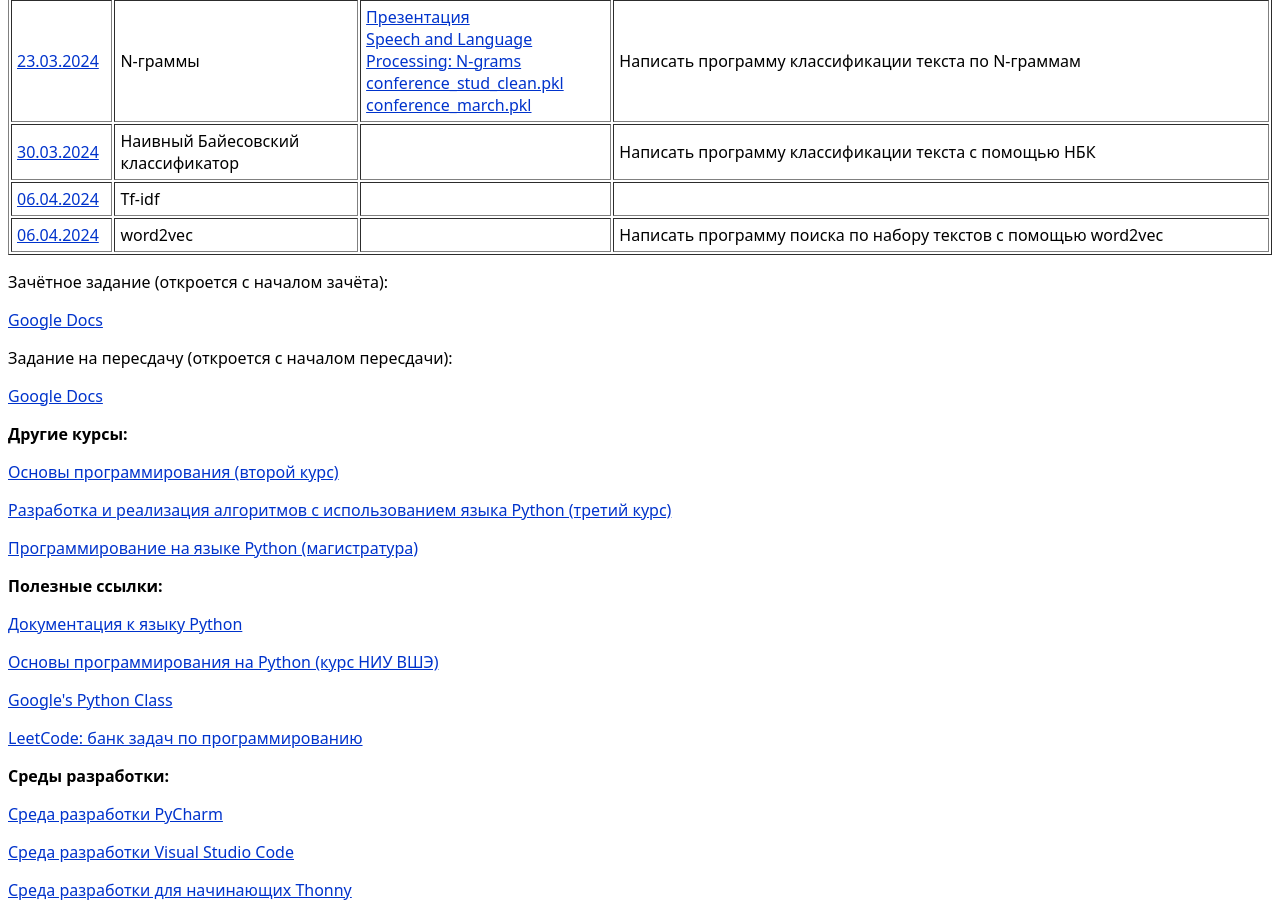
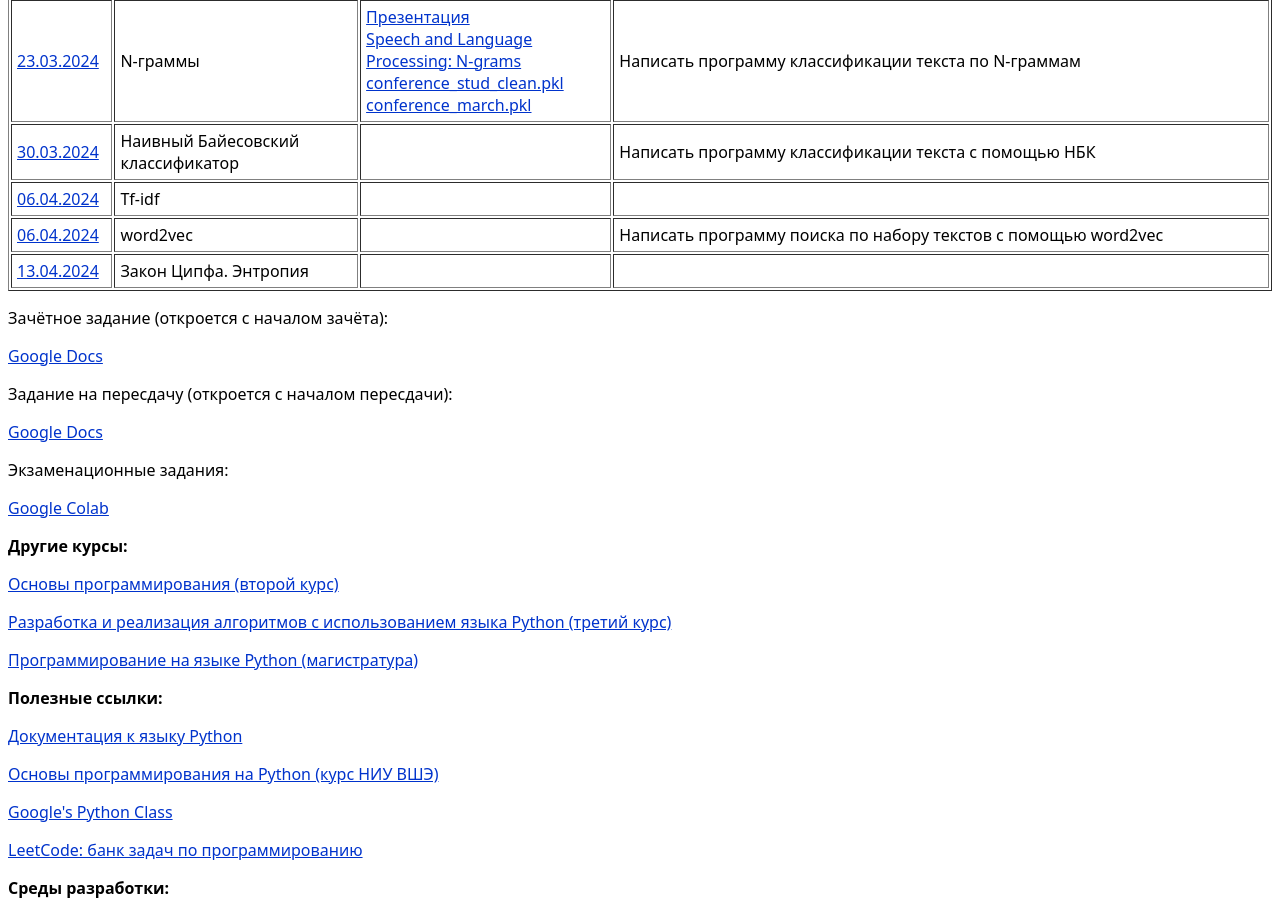
Before and after one commit to PKholyavin/year4programming, a Jekyll site: the page index.html, which Jekyll copies as it is, in a window 1280 px wide and 900 px high, scrolled down 1576 px. Built offline with Jekyll 4.4.1, drawn with Linux system fonts in a browser that asks for light colours.

Commit message:
zipf, entropy, exam

```diff
--- a/index.html
+++ b/index.html
@@ -203,6 +203,12 @@
         <td></td>
         <td>Написать программу поиска по набору текстов с помощью word2vec</td>
     </tr>
+    <tr>
+        <td><a href="https://colab.research.google.com/github/PKholyavin/year4programming/blob/main/misc.ipynb">13.04.2024</a></td>
+        <td>Закон Ципфа. Энтропия</td>
+        <td></td>
+        <td></td>
+    </tr>
 </table>
 
 <p>Зачётное задание (откроется с началом зачёта):</p>
@@ -210,6 +216,9 @@
 
 <p>Задание на пересдачу (откроется с началом пересдачи):</p>
 <a href="https://docs.google.com/document/d/1PNv5jG4-Vk5jZfZ5yUKepkoWFSCQCwYl_iFzN9zZ6LM/edit?usp=sharing">Google Docs</a>
+
+<p>Экзаменационные задания:</p>
+<a href="https://colab.research.google.com/github/PKholyavin/year4programming/blob/main/exam_2024.ipynb">Google Colab</a>
 
 <div>
     <p>
```
Also changed, not shown: sonority.png (added), 2 other files.
